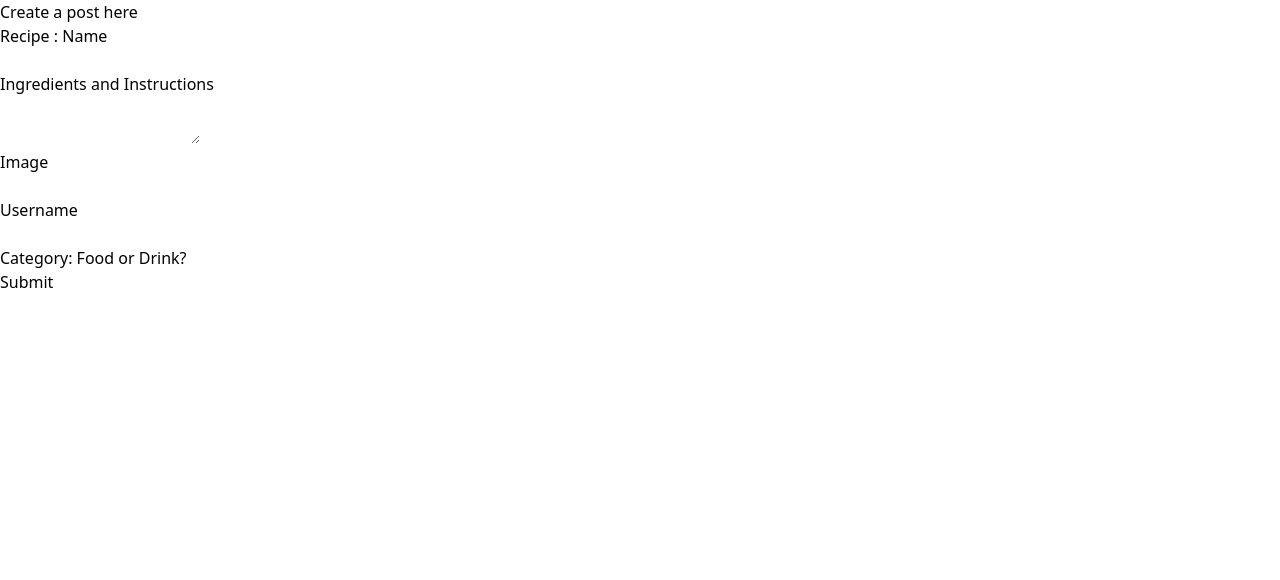
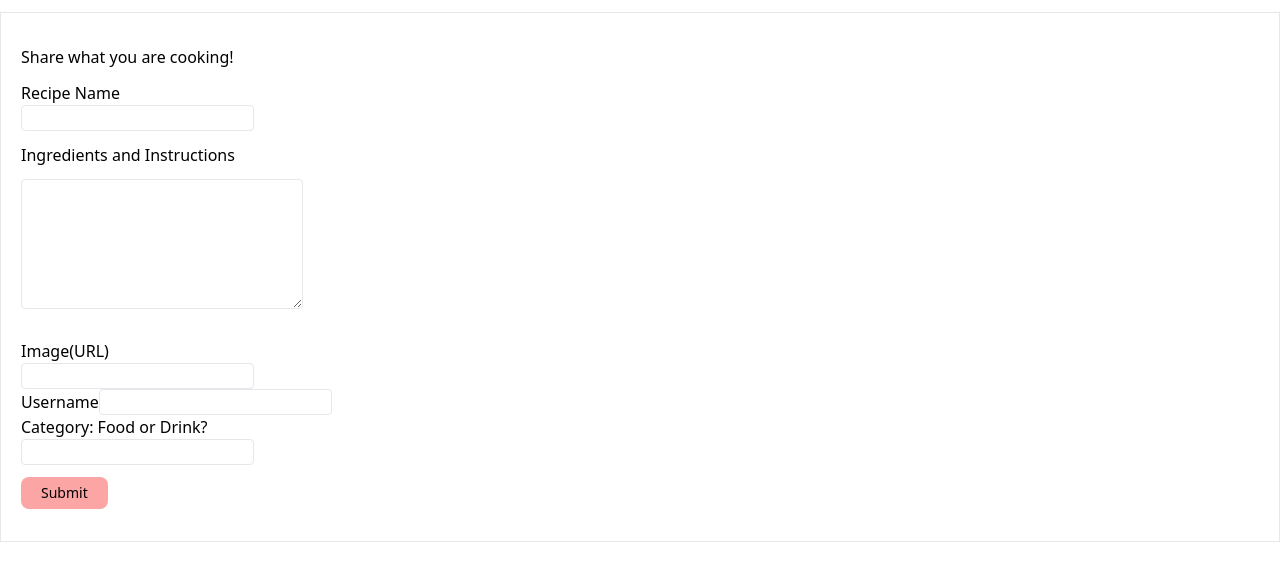
Before and after one commit to mmdanat/Phase-5-Project-, a React (Create React App) app in the folder client/: page /all_posts/new in a window 1280 px wide. Shown: the top 580 px of the page. Built offline with nearby package versions, Linux system fonts and the light colour scheme; no server answers.

Commit message:
added some css

```diff
--- a/client/src/components/AllPostsCards.js
+++ b/client/src/components/AllPostsCards.js
@@ -18,7 +18,7 @@ function AllPostsCards({title,body,image,likes,id,user,posts, setPosts}){
           .then(resp => resp.json())
           .then((updatedPost)=>{
             const new_posts = posts.map((post)=>{
-                if(post.id == updatedPost.id){
+                if(post.id === updatedPost.id){
                     return updatedPost
                 }else{
                     return post
@@ -33,30 +33,29 @@ function AllPostsCards({title,body,image,likes,id,user,posts, setPosts}){
       }
 
     return(
-        <div className = 'text-gray-600 body-font'>
-            <div className ='container px-8 mx-auto border '>
-            {/* <a href = {`/user/${id}`}> */}
-                <div className = 'm-4 p-4 lg:w-1/3 border'>
-                    <div className = 'h-full bg-slate-100 bg-opacity-75 px-2 pt-4 pb-6 overflow-hidden rounded-md '>
-                        <div className=''>
-                            <div ><img className="" src={image} alt={title} /></div>
-                        </div>
-                        <div className=''>
-                            <div className='tracking-widest text-md title-font font-medium text-gray-400 mb-1'> {title}</div>
-                            <div className='title-font text-sm '>{body}</div>
 
-                            <div><button className = '' onClick = {handleClickLikeButton}> ❤️{likes}</button></div>
-                            {/* <div><button className = ''> Comment </button></div> */}
-                            <Comments user = {user} posts ={posts} postId ={id}/>
+        <div className = 'text-gray-600 body-font '>
+            <div className = 'container px-5 py20 mx-auto border  '>
+                <div className ='flex flex-wrap m-4'>
+                    <div className = 'p-4 md:w-1/3'>
+                        <div className = 'h-full bg-slate-100 bg-opacity-75 px-2 pt-4 pb-6 overflow-hidden rounded-md'>
+                            <div>
+                                <div ><img src={image} alt={title} /></div>
+                            </div>
+                            <div className = 'p-2'>
+                                <div className='tracking-widest text-md title-font font-medium text-gray-400 mb-1'> {title}</div>
+                                <div className='title-font text-sm '>{body}</div>
 
+                                <div><button className = '' onClick = {handleClickLikeButton}> ❤️{likes}</button></div>
 
+                                <Comments user = {user} posts ={posts} postId ={id}/>
+                            </div>
 
                         </div>
+
                     </div>
                 </div>
-
             </div>
-            {/* </a> */}
         </div>
     )
 }
--- a/client/src/components/CreateNewPostForm.js
+++ b/client/src/components/CreateNewPostForm.js
@@ -30,13 +30,15 @@ function CreateNewPostForm({addPost}){
     });
 
     return (
-        <>
-            <h1>Create a post here </h1>
-            <form onSubmit = {formik.handleSubmit}>
+        <div className = 'flex border my-3'>
+
+            <form className = "w-1/4 m-5" onSubmit = {formik.handleSubmit}>
+                <div className = ''>
+                    <h1 className = 'my-3'>Share what you are cooking!</h1>
+
                     <div>
-                    <label>Recipe : Name </label>
-                    <div>
-                    <input
+                    <label>Recipe Name</label>
+                    <input className="rounded border my3"
                         id = "title"
                         name ="title"
                         type = "text"
@@ -45,9 +47,10 @@ function CreateNewPostForm({addPost}){
 
                     />
                     </div>
-                    <label>Ingredients and Instructions</label>
-                    <div>
-                        <textarea
+
+                    <div className = 'my-3'>
+                        <label >Ingredients and Instructions</label>
+                        <textarea className="rounded border p-10 my-3"
                             id = "body"
                             name = "body"
                             type = "text"
@@ -56,9 +59,10 @@ function CreateNewPostForm({addPost}){
                         </textarea>
 
                     </div>
-                    <label>Image</label>
+
                     <div>
-                        <input
+                        <label>Image(URL)</label>
+                        <input className="rounded border "
                             id ="image"
                             name = "image"
                             type = "text"
@@ -66,9 +70,10 @@ function CreateNewPostForm({addPost}){
                             value = {formik.values.image}
                         />
                     </div>
+
+                    <div>
                         <label>Username</label>
-                    <div>
-                        <input
+                        <input className="rounded border "
                             id = "username"
                             name ="username"
                             type = "text"
@@ -77,10 +82,9 @@ function CreateNewPostForm({addPost}){
 
                         />
                     </div>
-
+                    <div>
                         <label>Category: Food or Drink?</label>
-
-                    <input
+                        <input className="rounded border "
                             id = "category"
                             name ="category"
                             type = "text"
@@ -89,10 +93,11 @@ function CreateNewPostForm({addPost}){
 
                         />
                     </div>
-                <button type ="submit" >Submit</button>
+                </div>
+                <button className = ' bg-red-300 hover:bg-red-400 focus:ring-4 focus:outline-none rounded-lg text-sm px-5 py-1.5 my-3 text-center ' type ="submit" >Submit</button>
             </form>
 
-        </>
+        </div>
     )
 
 }
--- a/client/src/components/NavBarButton.js
+++ b/client/src/components/NavBarButton.js
@@ -13,7 +13,7 @@ function NavBarButton(){
     return(
         <div>
             <button onClick = {() => setSignedIn(user)}>
-                {user ? `Welcome back ${user.first_name}!` : ''}
+                {user ? `Welcome ${user.first_name}!` : ''}
             </button>
 
         </div>
--- a/client/src/components/ProfilePage.js
+++ b/client/src/components/ProfilePage.js
@@ -49,11 +49,11 @@ function ProfilePage({user, setUser, handleEdit,posts,setPosts}){
 
     return(
 
-        <div>
+        <div className = 'flex border '>
             {/* <NavBar/> */}
             {/* {`Hello ${user.first_name}`} */}
             {render_user_posts}
-            <div><button onClick = {handleClick}>Create Post</button></div>
+            <div className = '  bg-red-300 hover:bg-red-400 focus:ring-4 focus:outline-none rounded-lg text-sm px-5 py-2.5 text-center '><button onClick = {handleClick}>Create Post</button></div>
 
 
 
```
Also changed, not shown: 1 other file (tests, documents, lock files or other folders). Lines whose indentation alone changed are shown as unchanged.
